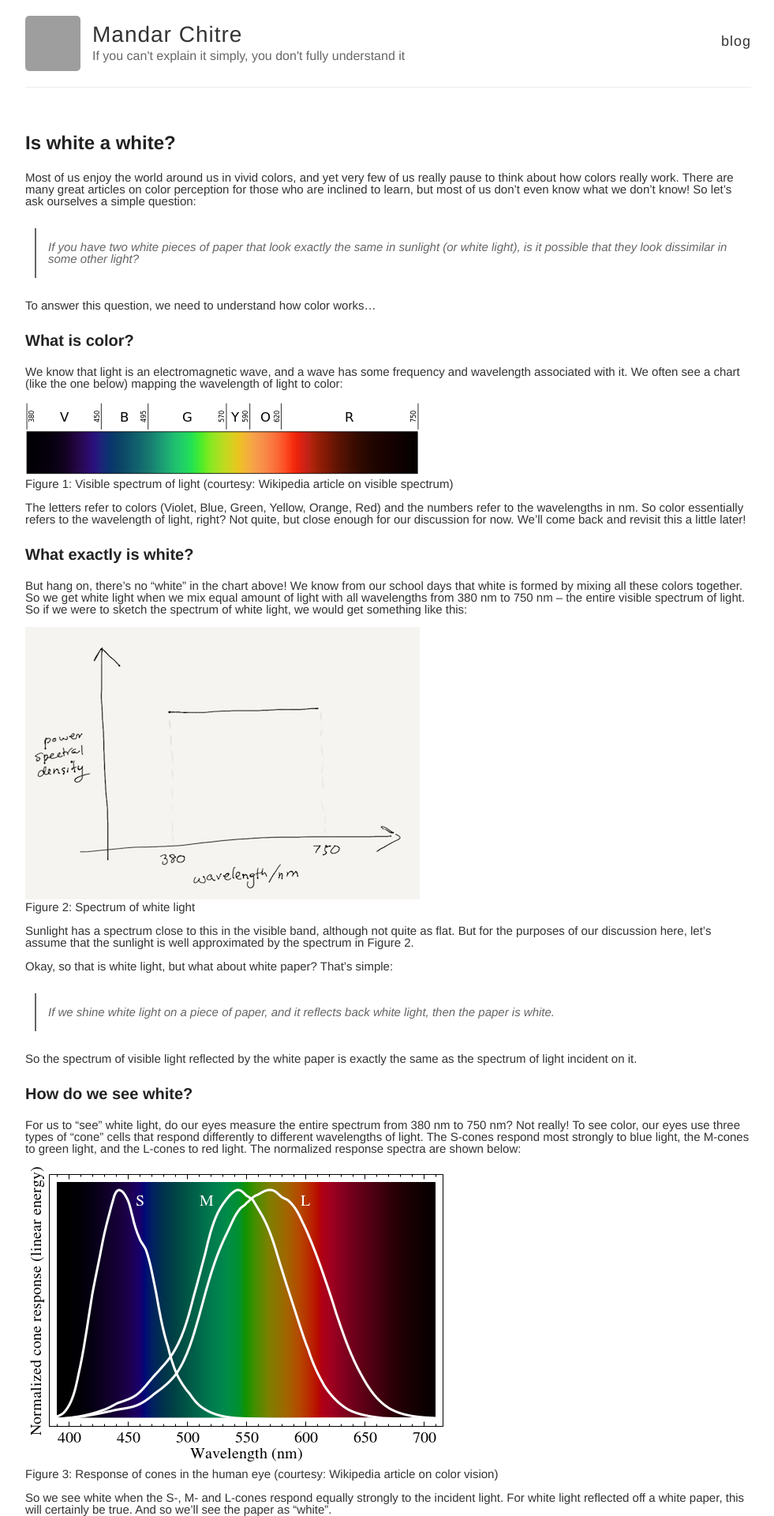
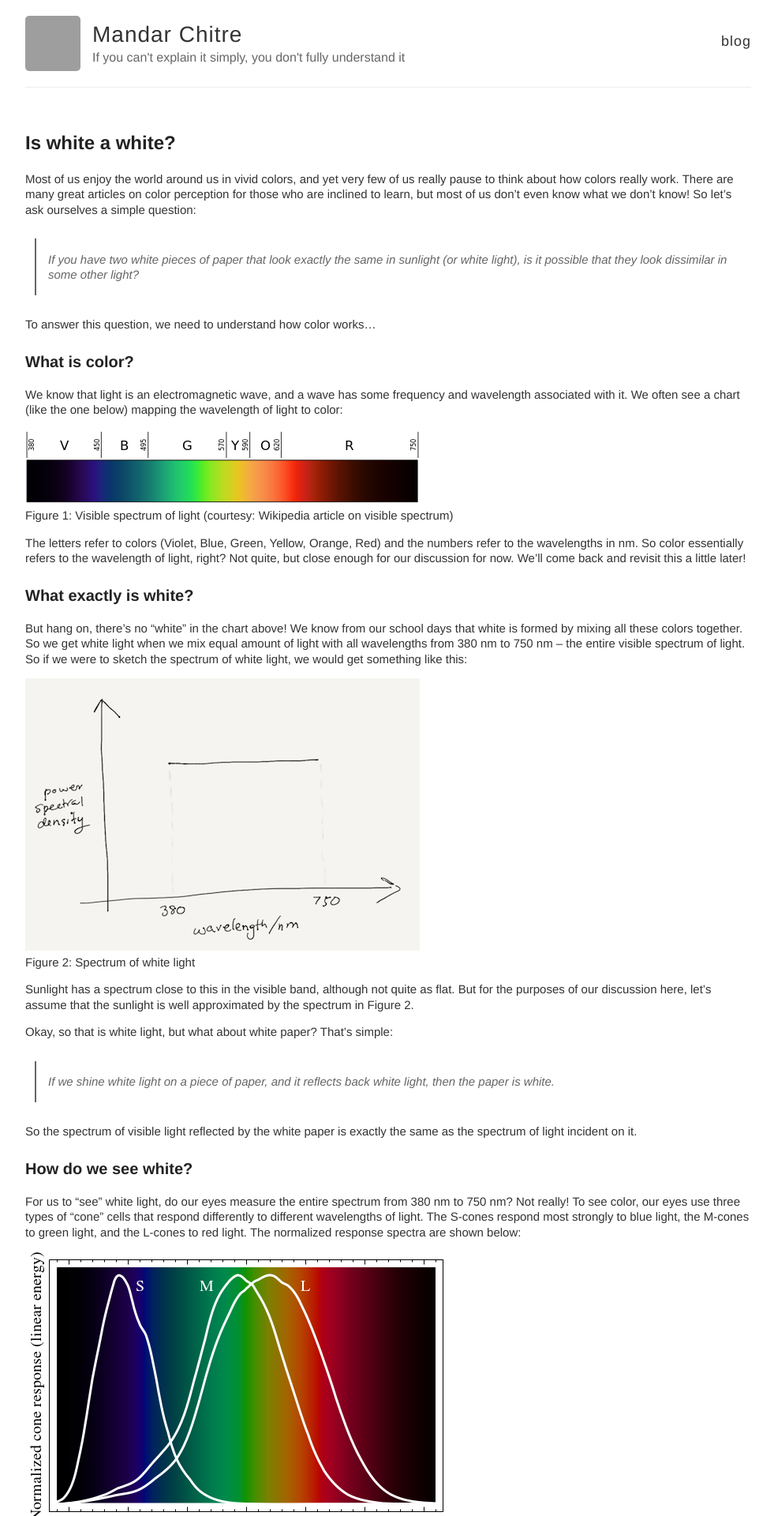
Before and after one commit to mchitre/mchitre-blog, a Jekyll site: the page built from _posts/2018-01-15-is-white-a-white.md, in a window 1280 px wide. Shown: the top 1920 px of the page at 79% size, without its empty margins (148-1129 px from the left). Built offline with Jekyll 4.4.1, drawn with Linux system fonts in a browser that asks for light colours; formulas are drawn with MathJax 3; comment, search, counter and statistics services are not loaded; grey boxes are pictures that could not be loaded.

Commit message:
More layout changes and increased line spacing

```diff
--- a/_layouts/post.html
+++ b/_layouts/post.html
@@ -13,7 +13,6 @@ layout: default
   <div class="date">
     Written on {{ page.date | date: "%B %e, %Y" }}
   </div>
-
-  <br /><br /><hr /><br /><br />
+  <hr /><br /><br />
   {% include disqus.html %}
 </article>
--- a/style.scss
+++ b/style.scss
@@ -21,6 +21,7 @@ body {
 	background: $white;
   font-family: $helvetica;
   font-size: 15px;
+  line-height: 130%;
   color: $darkGray;
 }
 
```
